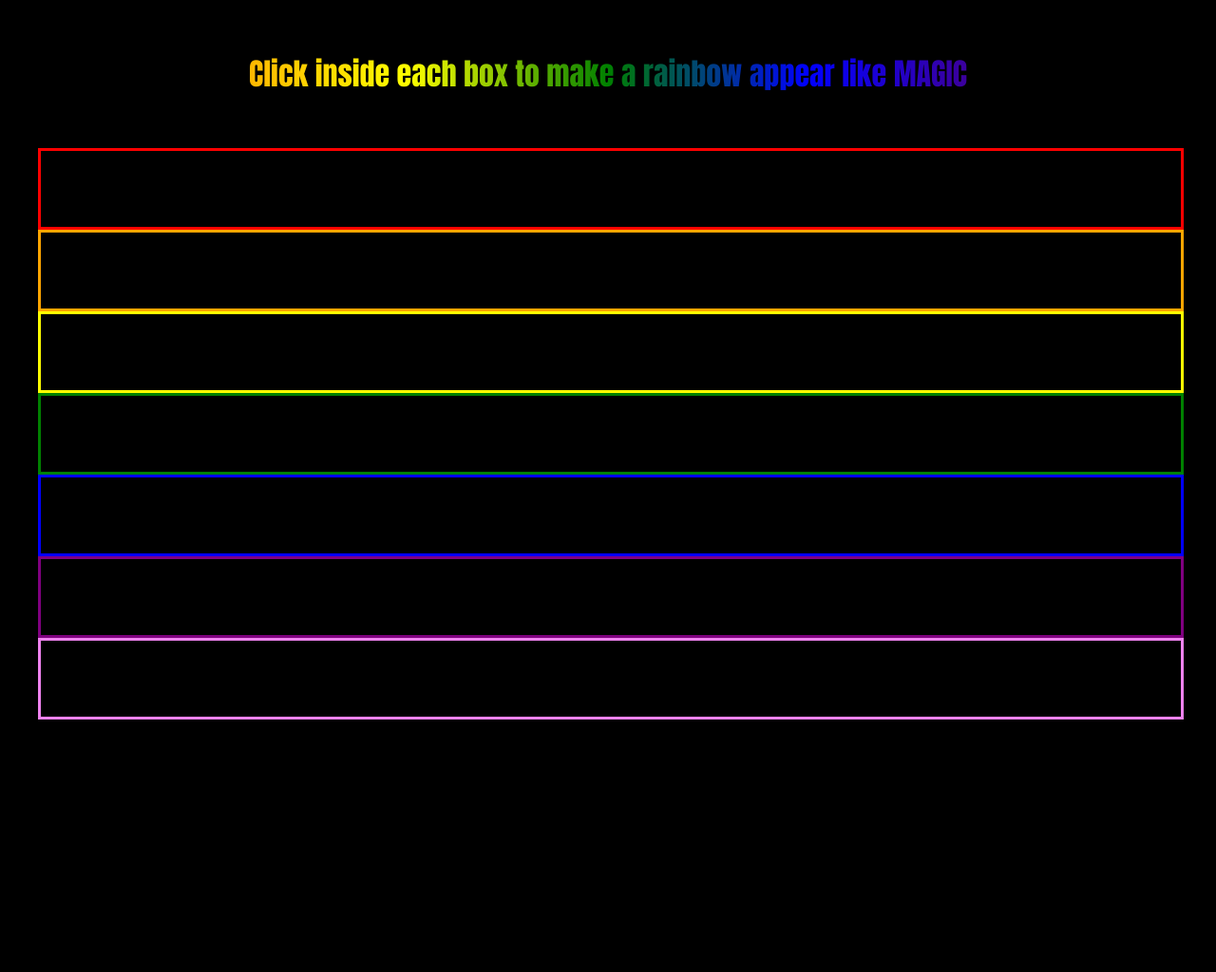
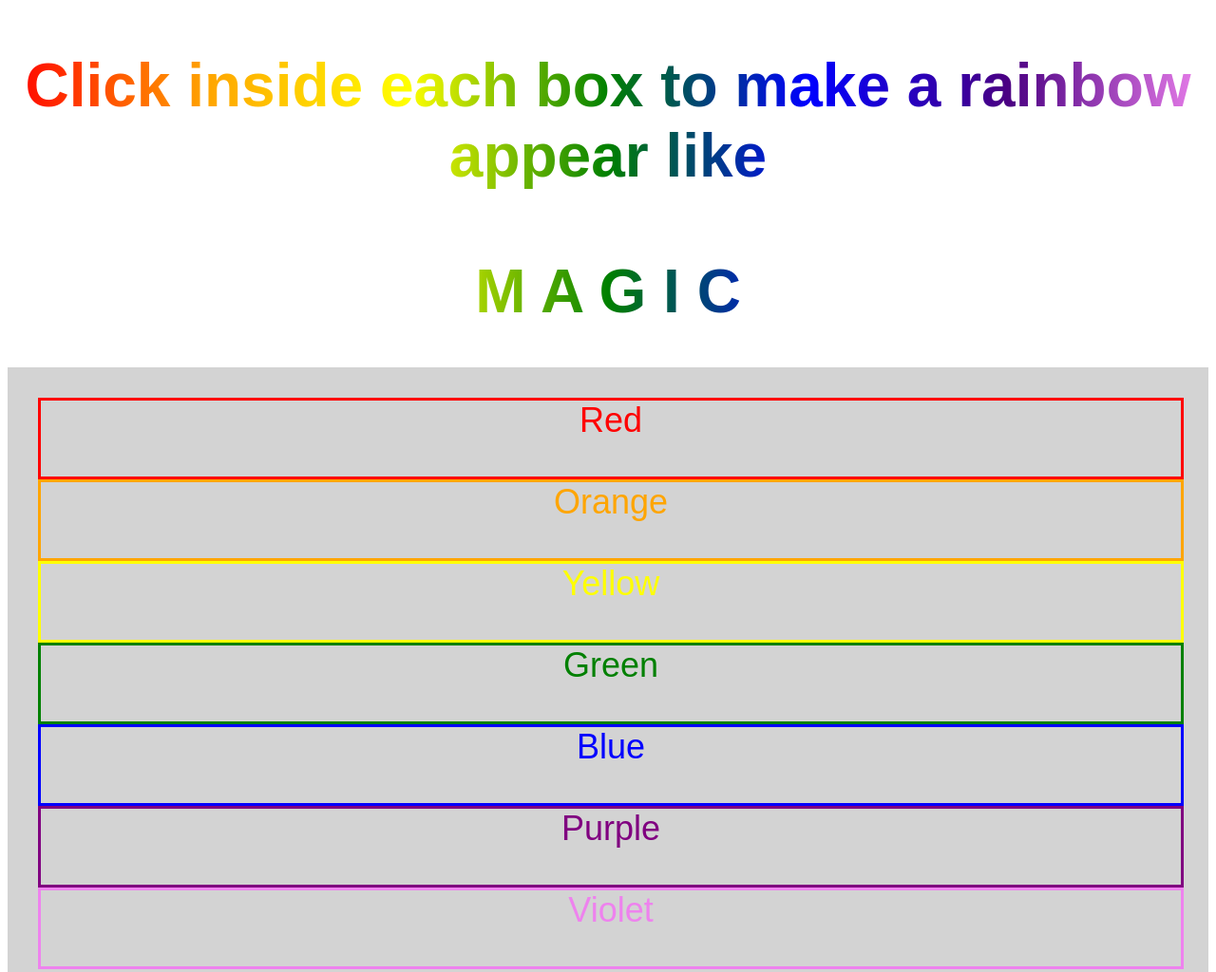
Before and after one commit to Heychani/Interactive-Rainbow, a plain HTML site: page index.html in a window 1280 px wide. Shown: the top 1024 px of the page at 95% size. Before the commit the page ends 800 px from the top, so only its background shows below. Drawn offline with Linux system fonts and the light colour scheme; a web font is replaced by a local one.

Commit message:
Such a fun challenge DONE

```diff
--- a/index.html
+++ b/index.html
@@ -6,19 +6,23 @@
     <meta name="viewport" content="width=device-width, initial-scale=1.0">
     <title>Interactive Rainbow Challenge</title>
     <link rel="stylesheet" href="stylesheet.css">
+    <link rel="preconnect" href="https://fonts.googleapis.com">
+    <link rel="preconnect" href="https://fonts.gstatic.com" crossorigin>
+    <link href="https://fonts.googleapis.com/css2?family=Anek+Telugu:wght@100;200;300;500;600&display=swap" rel="stylesheet">
 </head>
 <body>
 
     <div class="container">
-        <h1>Click inside each box to make a rainbow appear like MAGIC</h1>
+        <h2>Click inside each box to make a rainbow appear like</h2>
+        <h1>M A G I C</h1>
         <div class="border">
-            <div id="red" onclick="redColour()"></div>
-            <div id="orange" onclick="orangeColour()"></div>
-            <div id="yellow" onclick="yellowColour()"></div>
-            <div id="green" onclick="greenColour()"></div>
-            <div id="blue" onclick="blueColour()"></div>
-            <div id="purple" onclick="purpleColour()"></div>
-            <div id="violet" onclick="violetColour()"></div>
+            <div id="red" onclick="redColour()">Red</div>
+            <div id="orange" onclick="orangeColour()">Orange</div>
+            <div id="yellow" onclick="yellowColour()">Yellow</div>
+            <div id="green" onclick="greenColour()">Green</div>
+            <div id="blue" onclick="blueColour()">Blue</div>
+            <div id="purple" onclick="purpleColour()">Purple</div>
+            <div id="violet" onclick="violetColour()">Violet</div>
         </div>
     </div>
 
--- a/script.js
+++ b/script.js
@@ -1,34 +1,27 @@
 function redColour() {
   document.getElementById("red").style.backgroundColor = "red";
-  document.getElementById("red").innerHTML = "red";
 }
 
 function orangeColour() {
   document.getElementById("orange").style.backgroundColor = "orange";
-  document.getElementById("orange").innerHTML = "orange";
 }
 
 function yellowColour() {
   document.getElementById("yellow").style.backgroundColor = "yellow";
-  document.getElementById("yellow").innerHTML = "yellow";
 }
 
 function greenColour() {
   document.getElementById("green").style.backgroundColor = "green";
-  document.getElementById("green").innerHTML = "green";
 }
 
 function blueColour() {
   document.getElementById("blue").style.backgroundColor = "blue";
-  document.getElementById("blue").innerHTML = "blue";
 }
 
 function purpleColour() {
   document.getElementById("purple").style.backgroundColor = "purple";
-  document.getElementById("purple").innerHTML = "purple";
 }
 
 function violetColour() {
   document.getElementById("violet").style.backgroundColor = "violet";
-  document.getElementById("violet").innerHTML = "violet";
 }
--- a/stylesheet.css
+++ b/stylesheet.css
@@ -1,22 +1,45 @@
 body {
-    background-color: black;
+    background-color: white;
 }
 
 h1 {
-    padding-top: 2rem;
-
-    font-family: Impact, Haettenschweiler, 'Arial Narrow Bold', sans-serif;
+    transition: 2s ease;
+    animation-direction: alternate-reverse;
+    animation-fill-mode: both;
+    font-family: 'Anek Telugu', sans-serif;
+    font-size: 64px;
+    padding-top: 1rem;
     text-align: center;
     background-image: linear-gradient(to right, red, orange, yellow, green, blue, indigo, violet);
     color: transparent;
     -webkit-background-clip: text;
+    font-stretch: extra-expanded;
+}
+
+h2 {
+    font-family: 'Anek Telugu', sans-serif;
+    font-size: 64px;
+    text-align: center;
+    background-image: linear-gradient(to right, red, orange, yellow, green, blue, indigo, violet);
+    color: transparent;
+    -webkit-background-clip: text;
+    font-stretch: extra-expanded;
 }
 
 .border{
     padding: 2rem;
+    background-color: lightgrey;
+}
+
+div {
+    text-align: center;
+    font-family: 'Anek Telugu', sans-serif;
+    font-size: 36px;
 }
 
 #red {
+    transition: 1s ease-in;
+    animation-direction: alternate-reverse;
     width: 100%;
     height: 5rem;
     border-style: solid;
@@ -24,36 +47,53 @@ h1 {
 }
 
 #orange {
+    transition: 1s ease-in;
+    animation-direction: alternate-reverse;
     width: 100%;
     height: 5rem;
     border-style: solid;
     color: orange;
 }
+
 #yellow {
+    transition: 1s ease-in;
+    animation-direction: alternate-reverse;
     width: 100%;
     height: 5rem;
     border-style: solid;
     color: yellow;
 }
+
 #green {
+    transition: 1s ease-in;
+    animation-direction: alternate-reverse;
     width: 100%;
     height: 5rem;
     border-style: solid;
     color: green;
 }
+
 #blue {
+    transition: 1s ease-in;
+    animation-direction: alternate-reverse;
     width: 100%;
     height: 5rem;
     border-style: solid;
     color: blue;
 }
+
 #purple {
+    transition: 1s ease-in;
+    animation-direction: alternate-reverse;
     width: 100%;
     height: 5rem;
     border-style: solid;
     color: purple;
 }
+
 #violet {
+    transition: 1s ease-in;
+    animation-direction: alternate-reverse;
     width: 100%;
     height: 5rem;
     border-style: solid;
```
